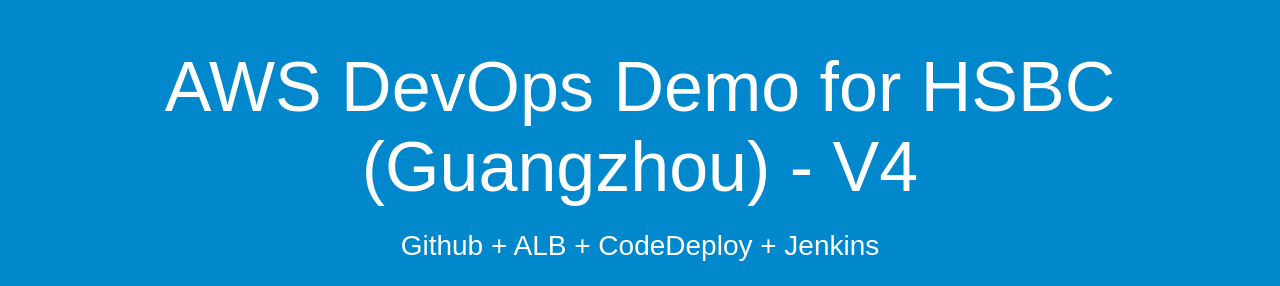
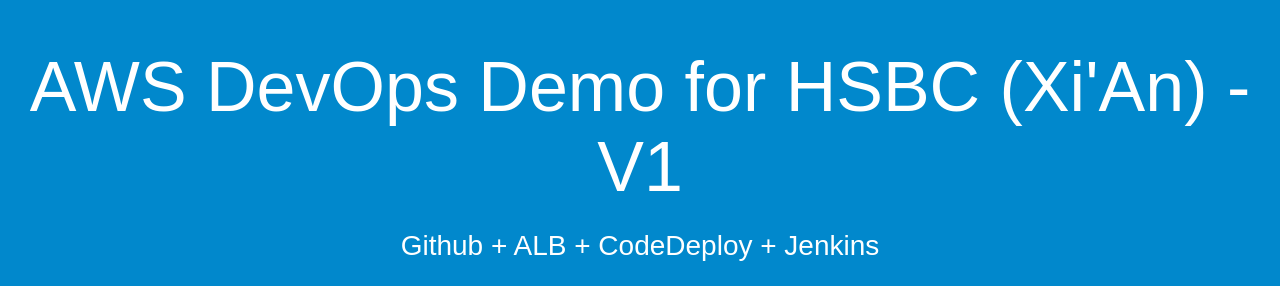
Before and after one commit to LiArthur/CodeDeployDemo, a PHP site: page / in a window 1280 px wide. Shown: the top 286 px of the page. Run offline with PHP 8.4, Linux system fonts and the light colour scheme; data that the repository does not hold is empty.

Commit message:
Xi'An Version

```diff
--- a/index.php
+++ b/index.php
@@ -26,7 +26,7 @@
 </head>
 <body>
   <div align="center">
-    <h1>AWS DevOps Demo for HSBC (Guangzhou) - V4</h1>
+    <h1>AWS DevOps Demo for HSBC (Xi'An) - V1</h1>
     <h2>Github + ALB + CodeDeploy + Jenkins</h2>
     <h2>AWS BJS CodeDeploy Demo</h2>
   </div>
@@ -44,7 +44,7 @@
     <h2>EC2 Private IP: <?php echo $private_id; ?></h2>
     </br>
     <p>Please refer this link for more details. <a href="http://aws.amazon.com/documentation/codedeploy">AWS CodeDeploy Document</a>. Blue: #0188cc, Green: #00cc3a</p>
-    <p>danrongm@amazon.com</a>.</p>
+    <p>liyasi@amazon.com</a>.</p>
   </div>
 </body>
 </html>
```
